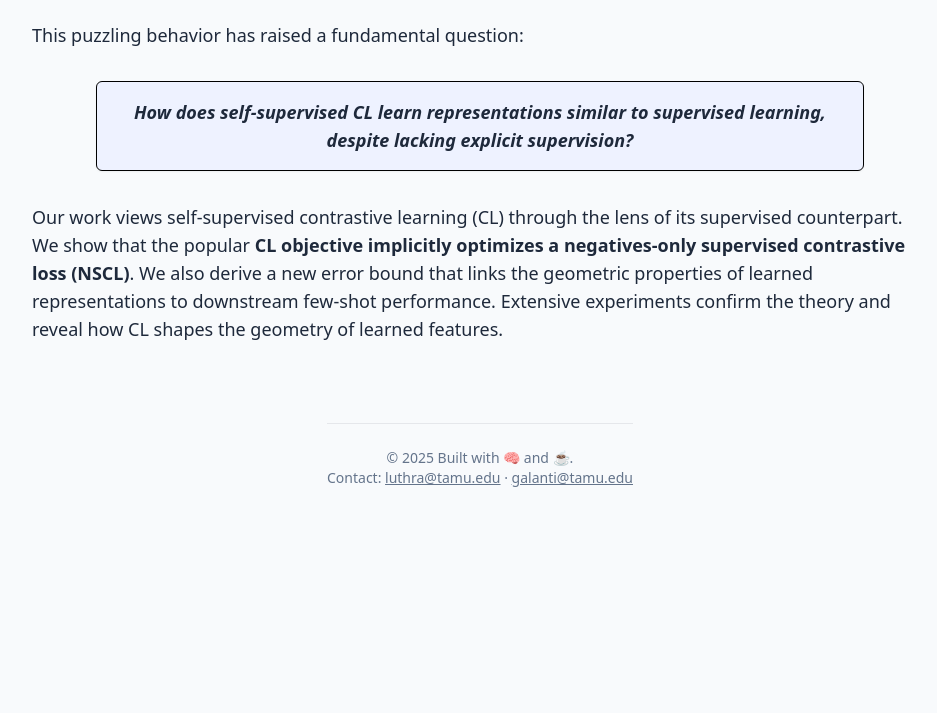
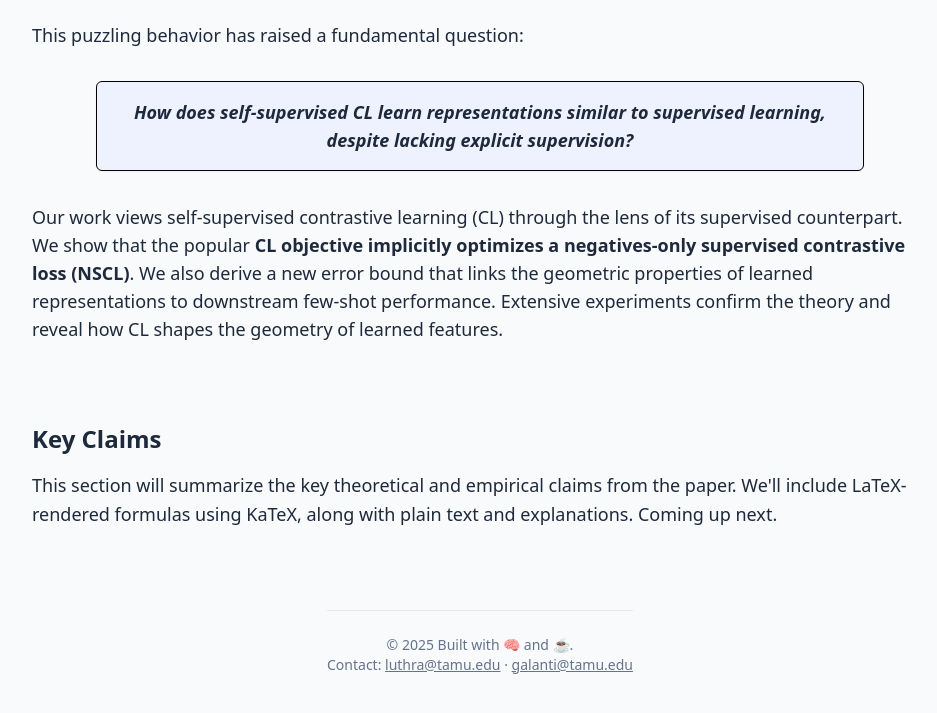
Before and after one commit to Achleshwar/cl-nscl, a plain HTML site: page index.html in a window 1280 px wide. Shown: the part 927-1640 px from the top of the page, without its empty margins (160-1097 px from the left). Before the commit the page ends 1455 px from the top, so only its background shows below. Drawn offline with nearby package versions, Linux system fonts and the light colour scheme.

Commit message:
claims check

```diff
--- a/index.html
+++ b/index.html
@@ -124,6 +124,14 @@
         </p>
       </section>
 
+      <!-- Key Claims Placeholder -->
+      <section class="mt-20 w-full max-w-4xl text-left">
+        <h2 class="text-2xl font-bold mb-4">Key Claims</h2>
+        <p class="text-lg leading-relaxed">
+          This section will summarize the key theoretical and empirical claims from the paper. We'll include LaTeX-rendered formulas using KaTeX, along with plain text and explanations. Coming up next.
+        </p>
+      </section>
+
       <!-- Footer -->
       <footer class="mt-20 border-t pt-6 text-center text-sm text-slate-500">
         © 2025 Built with 🧠 and ☕. <br />
```
